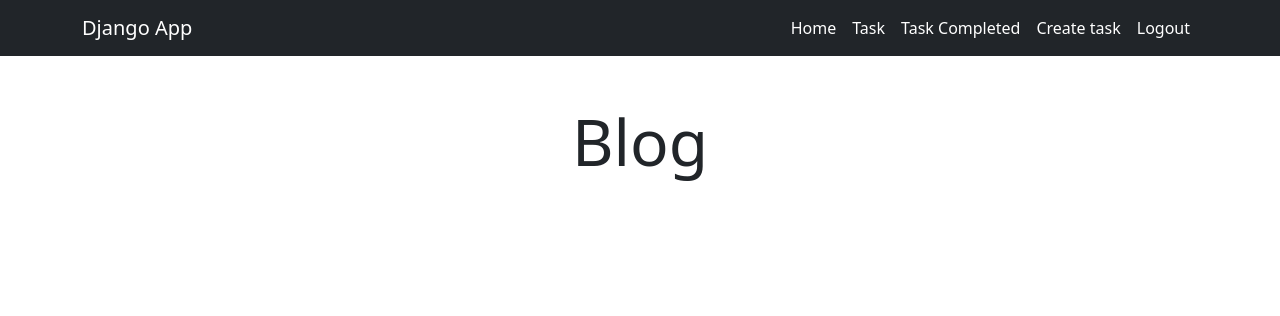
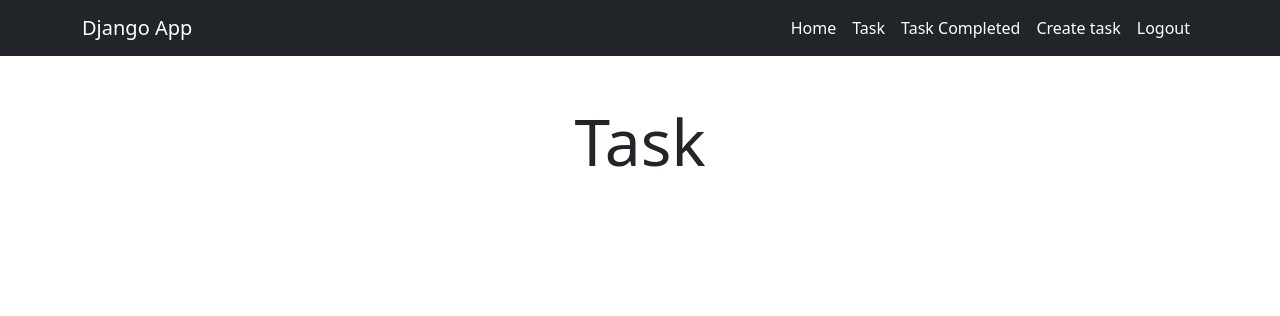
Before and after one commit to JericoRo/Proyecto, a Django app: page /blog/ in a window 1280 px wide. Shown: the top 316 px of the page. Run offline with Django 4.2, Linux system fonts and the light colour scheme; a user stored in the database is signed in; data comes from the database, SQL or seed files in the repository.

Commit message:
Update blog.html

```diff
--- a/blog/templates/blog.html
+++ b/blog/templates/blog.html
@@ -4,7 +4,7 @@
 <main class="container">
     <div class="row">
         <div class="col-md-6 offset-md-3">
-            <h1 class="text-center display-3 py-5">Blog</h1>
+            <h1 class="text-center display-3 py-5">Task</h1>
         <ul class="list-group">
             {% for blog in blog %}
             <a class="list-group-item" href="{% url 'blog_detail' blog.id %}">
```
